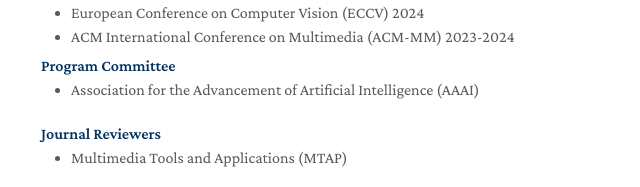
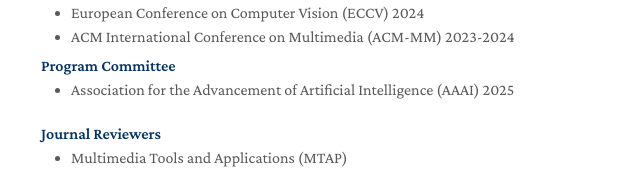
Before and after one commit to ztMotaLee/ztmotalee.github.io, a plain HTML site: page index.html in a window 1280 px wide. Shown: the part 1666-1853 px from the top of the page, 439-1079 px from the left. Drawn offline with nearby package versions, Linux system fonts and the light colour scheme; some icons are missing.

Commit message:
Update index.html

```diff
--- a/index.html
+++ b/index.html
@@ -392,7 +392,7 @@ I am actively <b>seeking a PhD position</b> in America and am <b>open to discuss
 </ul>
 <h4 style="margin:0 10px 0;">Program Committee</h4>
 <ul style="margin:0 0 20px;">
-  <li><a href="https://aaai.org/"><autocolor>Association for the Advancement of Artificial Intelligence (AAAI) </autocolor></a></li>
+  <li><a href="https://aaai.org/"><autocolor>Association for the Advancement of Artificial Intelligence (AAAI) 2025</autocolor></a></li>
 </ul>
 <h4 style="margin:0 10px 0;">Journal Reviewers</h4>
 <ul style="margin:0 0 20px;">
```
